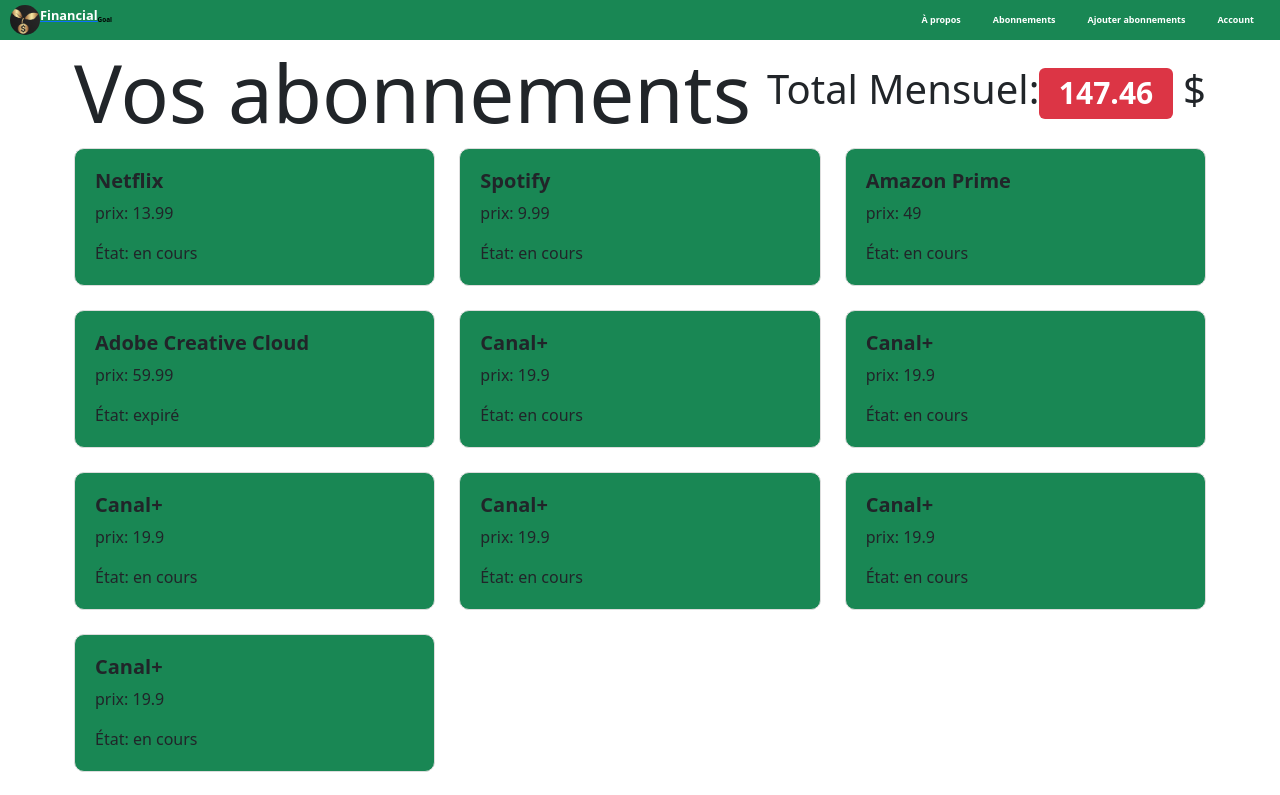
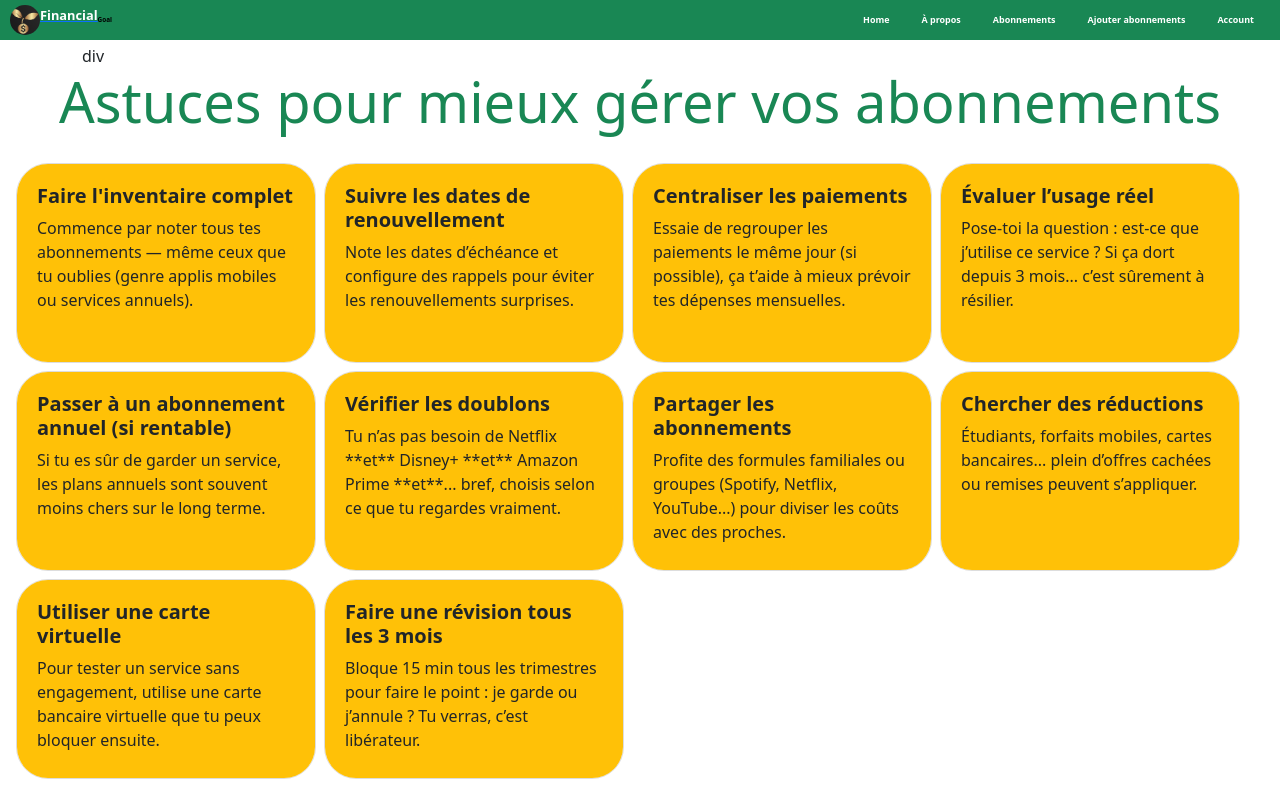
Before and after one commit to Athanase1/financialGoal, a React (Vite) app: page / in a window 1280 px wide. Shown: the top 795 px of the page. Built offline with nearby package versions, Linux system fonts and the light colour scheme.

Commit message:
first commit4

```diff
--- a/src/components/card-abon/card.jsx
+++ b/src/components/card-abon/card.jsx
@@ -1,9 +1,17 @@
+import { useEffect, useState } from "react";
 import "../styles/abonnement.css";
 
+
 export default function CardAbonnement({ nom, prix, freq, date_debut, actif }) {
+    const [freqMensuel, setfreq] = useState(false)
+    useEffect(() =>{
+      if(freq =="mensuel"){
+        setfreq(!freqMensuel)
+      }
+    },[])
   return (
 
-      <div className="card m-2">
+      <div className={freqMensuel ? "card m-2" : "card bg-warning"}>
       <div className="card-body">
         <h5 className="card-title">{nom}</h5>
         <h6 className="card-subtitle mb-2 text-body-secondary">Prix: {prix}</h6>
--- a/src/components/form.jsx
+++ b/src/components/form.jsx
@@ -1,85 +1,48 @@
+export default function Form({ handleConnecte, seConnete }) {
+  return (
+    <div className="container">
+      <div className="row justify-content-center">
+        <form className="col-12 col-md-8 col-lg-5 was-validated bg-light rounded p-4 d-flex flex-column">
+          <h3 className="text-dark">
+            {seConnete ? " Connectez-vous" : "Inscrivez-vous"}
+          </h3>
 
-export default function Form({handleConnecte, seConnete}) {
-
-  return (
-    <form action="/action_page.php" className="m-auto col-sm-12 col-lg-4 col-md-6 was-validated bg-success rounded mx-lg-3 mx-md-3 mx-sm-0  align-content-center justify-content-center align-items-center">
-      <h3 className="text-white">
-        {seConnete ? " Connectez vous" : "Inscrivez-vous"}
-      </h3>
           {!seConnete && (
             <>
-        <div className="mb-3 mt-3">
-          <label htmlFor="nom" className="form-label">
-            Nom Complet:
-          </label>
-          <input
-            type="text"
-            className="form-control w-100"
-            id="nom"
-            placeholder="Votre nom"
-            name="nom"
-            required
-          />
-          <div className="valid-feedback">Valide.</div>
-          <div className="invalid-feedback">Cette case est obligatoire.</div>
+              <div className="mb-3">
+                <label htmlFor="nom" className="form-label">Nom Complet:</label>
+                <input type="text" className="form-control" id="nom" required />
               </div>
-        <div className="mb-3 mt-3">
-        <label htmlFor="email" className="form-label">
-          Email:
-        </label>
-        <input
-          type="email"
-          className="form-control w-100"
-          id="email"
-          placeholder="Enter email"
-          name="email"
-          required
-        />
-        <div className="valid-feedback">Valide.</div>
-        <div className="invalid-feedback">Cette case est obligatoire.</div>
+
+              <div className="mb-3">
+                <label htmlFor="email" className="form-label">Email:</label>
+                <input type="email" className="form-control" id="email" required />
               </div>
             </>
           )}
-      <div className="mb-3 mt-3">
-        <label htmlFor="uname" className="form-label">
-          Nom d'utilisateur:
-        </label>
-        <input
-          type="text"
-          className="form-control w-100"
-          id="uname"
-          placeholder="Enter username"
-          name="uname"
-          required
-        />
-        <div className="valid-feedback">Valide.</div>
-        <div className="invalid-feedback">Cette case est obligatoire.</div>
-      </div>
-      <div class="mb-3">
-        <label htmlFor="pwd" className="form-label">
-          Mot de passe:
-        </label>
-        <input
-          type="password"
-          className="form-control w-100"
-          id="pwd"
-          placeholder="Enter password"
-          name="pswd"
-          required
-        />
-        <div className="valid-feedback">Valide.</div>
-        <div className="invalid-feedback">Cette case est obligatoire.</div>
+
+          <div className="mb-3">
+            <label htmlFor="uname" className="form-label">Nom d'utilisateur:</label>
+            <input type="text" className="form-control" id="uname" required />
           </div>
 
-      <button type="submit" className="btn btn-success w-100">
+          <div className="mb-3">
+            <label htmlFor="pwd" className="form-label">Mot de passe:</label>
+            <input type="password" className="form-control" id="pwd" required />
+          </div>
+
+          <button type="submit" className="btn btn-success mt-2 ">
             {seConnete ? "Se connecter" : "Créer"}
           </button>
-      <p className="text-white">
+
+          <p className="text-dark m-2 text-center">
             {seConnete ? "Vous n'avez pas de compte?" : "Avez-vous un compte?"}{" "}
-        <span className="text-dark" onClick={handleConnecte}>
-          {seConnete ? "créez-vous un compte" : "Se connecter"}
+            <span className="text-primary fw-bold" onClick={handleConnecte} role="button">
+              {seConnete ? "Créer un compte" : "Se connecter"}
             </span>
           </p>
         </form>
+      </div>
+    </div>
   );
 }
--- a/src/components/layout/header.jsx
+++ b/src/components/layout/header.jsx
@@ -21,6 +21,11 @@ export default function Header({ onClick, displayNav }) {
       </div>
 
       <nav className={displayNav ? "show" : "nav"}>
+      <li onClick={onClick}>
+          <Link to="/">
+            <i className="bi bi-house-door-fill"></i> Home
+          </Link>
+        </li>
         <li onClick={onClick}>
           <Link to="apropos">
             <i className="bi bi-card-checklist"></i> À propos
--- a/src/components/pages/abonnements.jsx
+++ b/src/components/pages/abonnements.jsx
@@ -1,12 +1,31 @@
-import { dataAbonnements } from "../../assets/abonnement";
+import { useEffect, useState } from "react";
+import { calculerMensuel, dataAbonnements } from "../../assets/abonnement";
 import CardAbonnement from "../card-abon/card";
 import "../styles/abonnement.css";
 import Tips from "../tips";
 
 export default function Abonnements() {
+  const [totalMensuel ,setTotal] = useState(0)
+  const [bgBon, setBg] = useState(true)
+
+  useEffect(() =>{
+      const MontantMensuel = calculerMensuel().toFixed(2)
+       setTotal(MontantMensuel)
+  }, [dataAbonnements])
+  useEffect(() => {
+      if (totalMensuel > 100) {
+        setBg(false);
+      } else {
+        setBg(true);
+      }
+    }, [totalMensuel]);
   return (
-    <div className="container  overflow-hidden w-100 ">
-      <h1 className="display-1 text-center">Mes abonnements</h1>
+    <div className="container-fluid overflow-hidden w-100 ">
+        <div className="d-flex w-100 justify-content-end flex-wrap">
+
+                <h1 className="fs-6 fs-sm-5 fs-md-4 fs-lg-3 fs-xl-1">Total Mensuel:<span className={bgBon ? "badge bg-success": "badge bg-danger"}>{totalMensuel}</span> $</h1>
+            </div>
+      <h1 className=" fs-2 fs-sm-5 fs-md-4 fs-lg-1 fs-xl-1 w-100">Mes abonnements</h1>
       <div className="d-flex flex-row flex-lg-wrap overflow-auto w-100">
         {dataAbonnements.map((abo, index) => ( // Définir index ici
           <div className="m-2" key={index}>
--- a/src/components/pages/account.jsx
+++ b/src/components/pages/account.jsx
@@ -7,7 +7,7 @@ export default function Account() {
     setSeconnecte(!seConnete);
   }
   return (
-    <div className=" d-flex flex-row justify-content-end p-5">
+    <div className="container-fluid d-flex flex-row justify-content-end p-5">
         <Form handleConnecte={handleConnecte} seConnete={seConnete}/>
     </div>
   );
--- a/src/components/pages/home.jsx
+++ b/src/components/pages/home.jsx
@@ -1,49 +1,18 @@
-import { useEffect, useState } from "react";
-import { calculerMensuel, dataAbonnements } from "../../assets/abonnement";
+import { dataAbonnements } from "../../assets/abonnement";
 import Tips from "../tips";
-import Apropos from "./apropos";
+
 
 export default function Home(){
-    const [totalMensuel ,setTotal] = useState(0)
-    const [bgBon, setBg] = useState(true)
 
-    useEffect(() =>{
-        const MontantMensuel = calculerMensuel().toFixed(2)
-         setTotal(MontantMensuel)
-    }, [dataAbonnements])
-    useEffect(() => {
-        if (totalMensuel > 100) {
-          setBg(false);
-        } else {
-          setBg(true);
-        }
-      }, [totalMensuel]);
 
     return(
-        <>
-        <div className="container p-1">
-            <div className="d-flex w-100 justify-content-between flex-wrap">
-                <h1 className="display-1">Vos abonnements</h1>
-                <h1>Total Mensuel:<span className={bgBon ? "badge bg-success": "badge bg-danger"}>{totalMensuel}</span> $</h1>
+        <div className="container-fluid p-1">
+            <div className="container">
+                div
             </div>
+             <Tips/>
+        </div>
 
-          <div className="row">
-                {dataAbonnements.map((abo, index) => (
-                    <div className="col-lg-4 col-sm-12 col-md-6 mb-4" key={index}>
-                        <div className="card h-100 bg-success">
-                            <div className="card-body ">
-                                <h5 className="card-title">{abo.nom}</h5>
-                                <p className="card-text">prix: {abo.prix}</p>
-                                <p className="card-text">État: {abo.actif ? "en cours" : "expiré"}</p>
-                            </div>
-                        </div>
-                    </div>
-                ))}
-            </div>
-        </div>
-        <Apropos/>
-        <Tips/>
 
-        </>
     )
 }
--- a/src/components/styles/styles.css
+++ b/src/components/styles/styles.css
@@ -1,3 +1,20 @@
 html, body, #root, .layout {
     height: 100%;
   }
+
+  .min-h {
+    min-height: 200px;
+  }
+  form {
+    transition: all 0.3s ease-in-out;
+
+  }
+
+  form:hover {
+    background-color: #f0f0f0;
+    transform: scale(1.02);
+  }
+ h1,h2,h3,h4{
+  font-weight: bold;
+
+ }
--- a/src/components/tips.jsx
+++ b/src/components/tips.jsx
@@ -45,18 +45,16 @@ export default function Tips() {
     ];
 
     return (
-        <div className="container mt-5 overflow-hidden w-100 ">
-            <h2 className=" mb-4 display-1 text-center text-success">10 Astuces pour mieux gérer vos abonnements<i className="bi bi-magic text-success"></i></h2>
-            <div className="d-flex flex-row  flex-lg-wrap overflow-auto w-100">
+        <div className="container1 w-100 ">
+            <h2 className=" mb-4 display-4 text-center  text-success w-100">Astuces pour mieux gérer vos abonnements<i className="bi bi-magic text-success"></i></h2>
+            <div className="d-flex flex-row m-sm-2 m-2 flex-lg-wrap overflow-auto w-100 ">
                 {tips.map((tip, index) => (
-                    <div className="col-lg-3 col-sm-8 col-md-6 m-4" key={index}>
-                        <div className="card h-100 ">
-                            <div className="card-body ">
+                        <div className="card h-100 min-h col-lg-2 col-sm-12 col-md-6 rounded-5 overflow-hidden m-1" key={index}>
+                            <div className="card-body bg-warning ">
                                 <h5 className="card-title">{tip.title}</h5>
                                 <p className="card-text">{tip.content}</p>
                             </div>
                         </div>
-                    </div>
                 ))}
             </div>
         </div>
```
Lines whose indentation alone changed are shown as unchanged.
